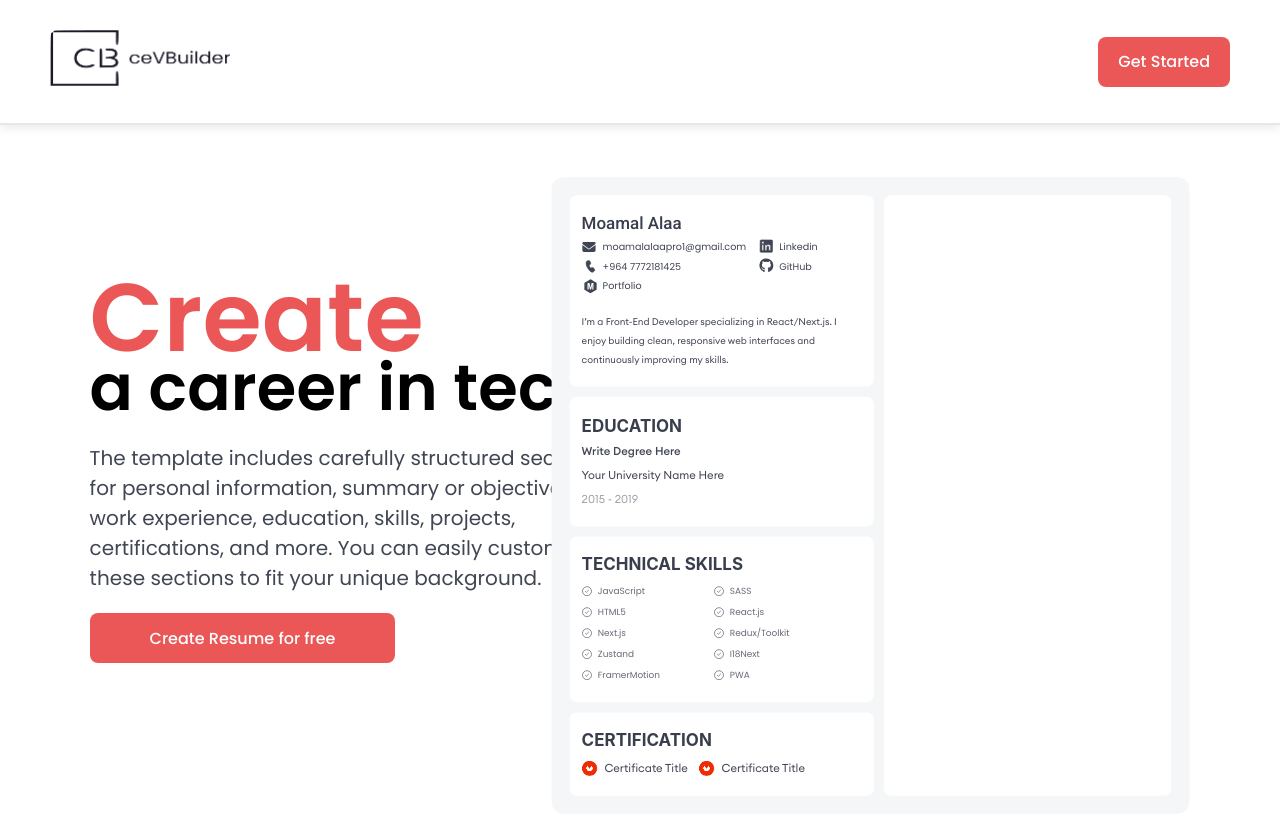
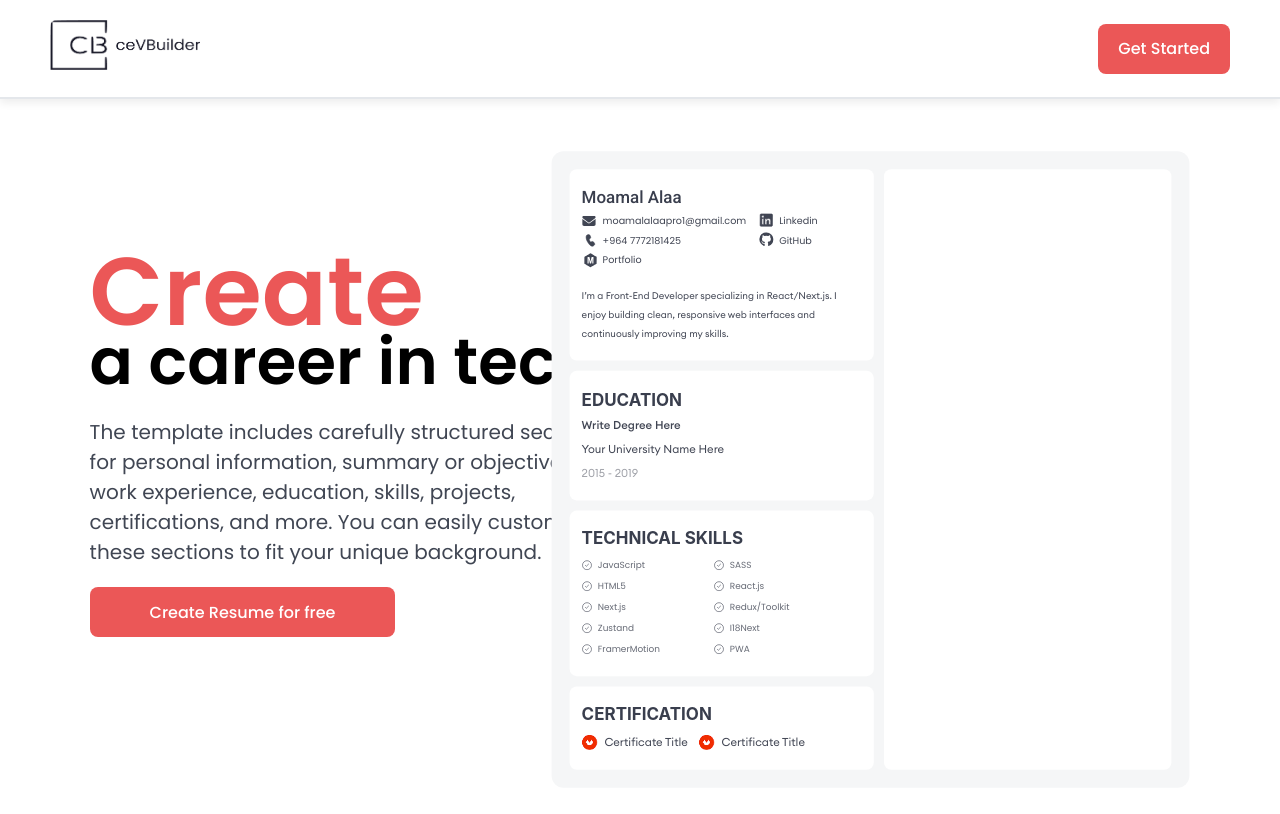
Before and after one commit to Moamal-2000/resume-builder, a Next.js app: page / in a window 1280 px wide. Shown: the top 814 px of the page. Built offline with nearby package versions, Linux system fonts and the light colour scheme; a web font is replaced by a local one.

Commit message:
style(Header): shrink logo dimensions and adjust vertical padding

```diff
--- a/src/components/Header/Header.jsx
+++ b/src/components/Header/Header.jsx
@@ -10,8 +10,8 @@ const Header = () => {
         <Image
           src="/assets/images/logo.png"
           alt="CB ceVBuilder logo"
-          width={180}
-          height={56}
+          width={150}
+          height={50}
           priority
         />
       </Link>
--- a/src/components/Header/Header.module.scss
+++ b/src/components/Header/Header.module.scss
@@ -2,7 +2,7 @@
   display: flex;
   align-items: center;
   justify-content: space-between;
-  padding: 30px 50px;
+  padding: 20px 50px;
   border-bottom: solid 2px #E4E7EB;
   box-shadow: 0 4px 8px rgba(0, 0, 0, .07);
 }
```
